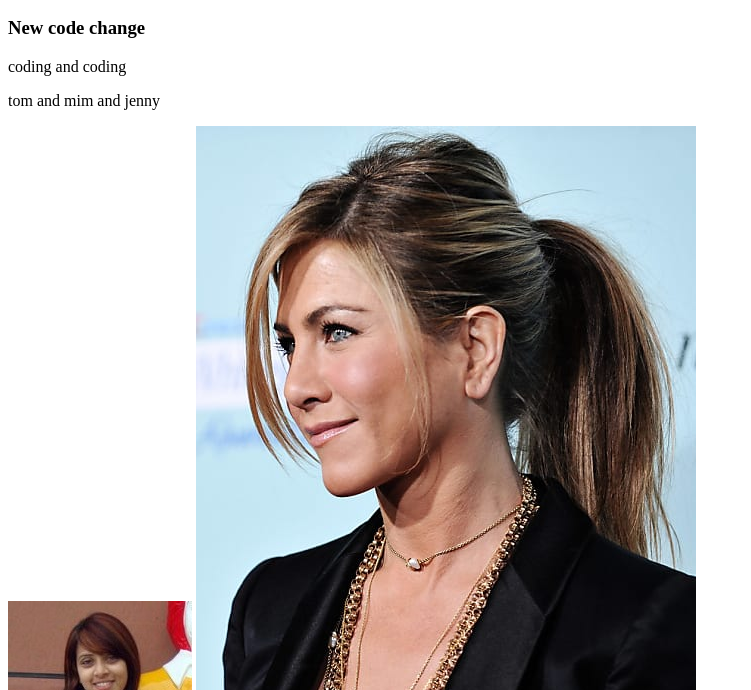
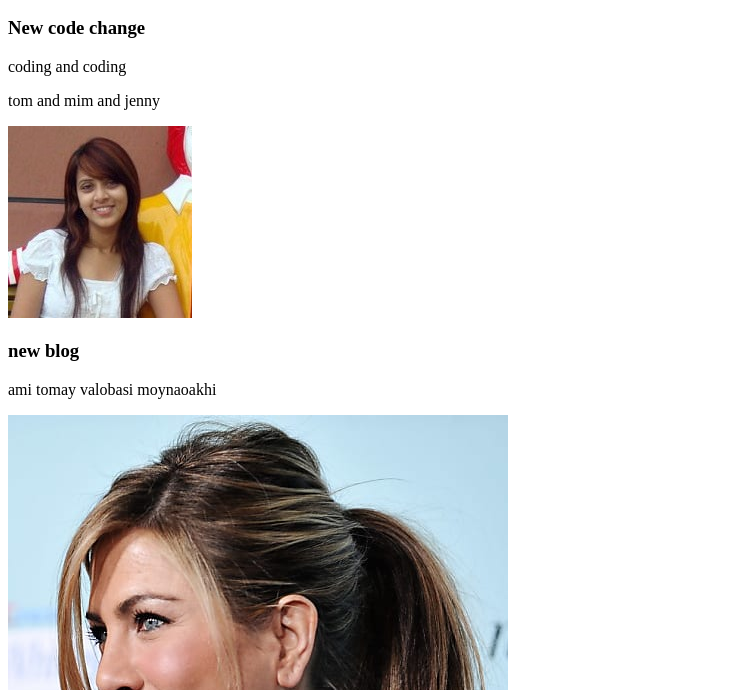
Before and after one commit to nazmul1993/my-second-repo, a plain HTML site: page index.html in a window 1280 px wide. Shown: the part 110-800 px from the top of the page, without its empty margins (0-751 px from the left). Drawn offline with Linux system fonts and the light colour scheme.

Commit message:
new blog added

```diff
--- a/index.html
+++ b/index.html
@@ -13,6 +13,10 @@
     <p>coding and coding</p>
     <p>tom and mim and jenny</p>
     <img src="mim.jpeg" alt="">
+    <div>
+        <h3>new blog</h3>
+        <p>ami tomay valobasi moynaoakhi</p>
+    </div>
     <img src="jenn.jpeg" alt="">
 
 </body>
```
